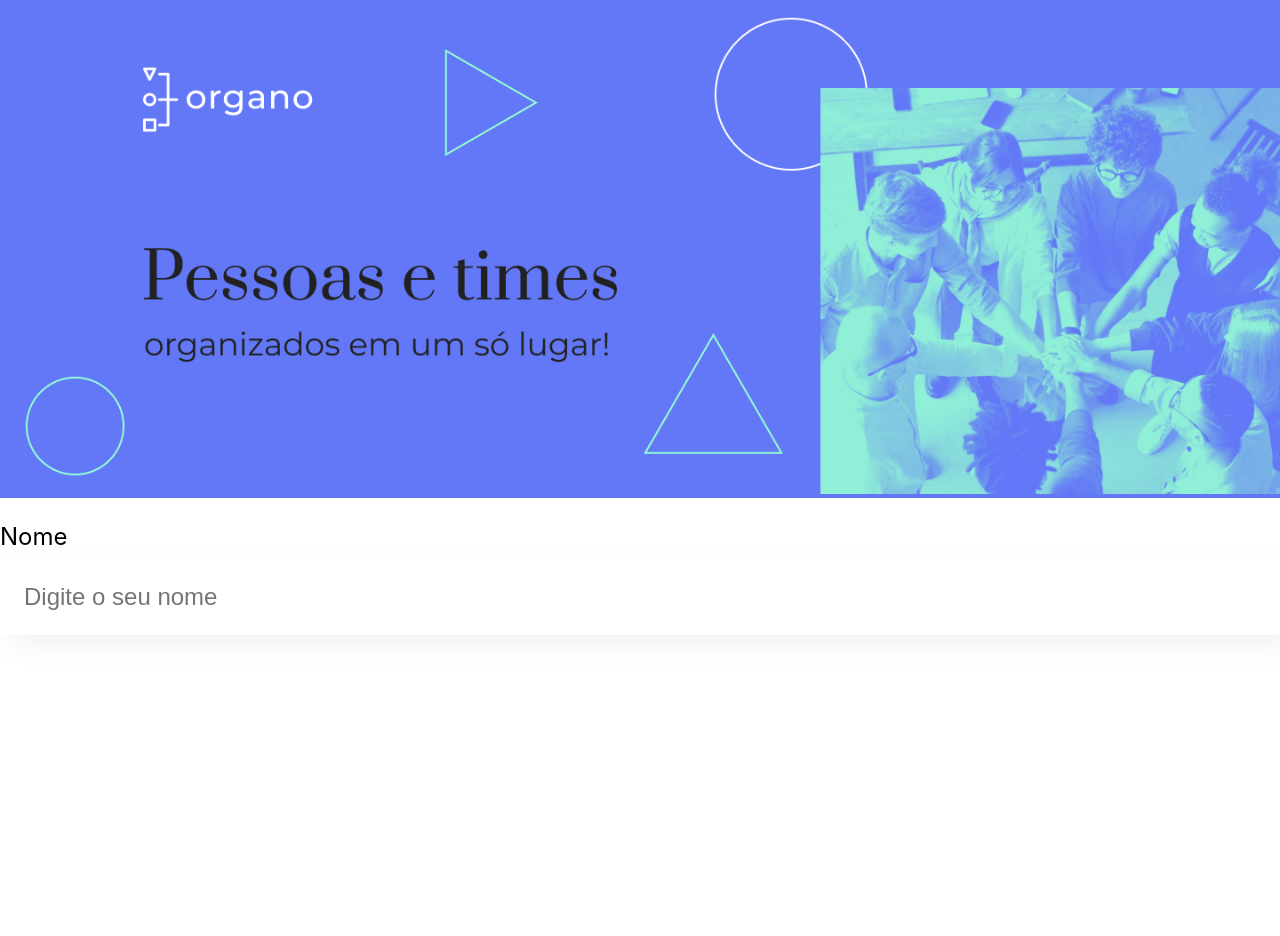
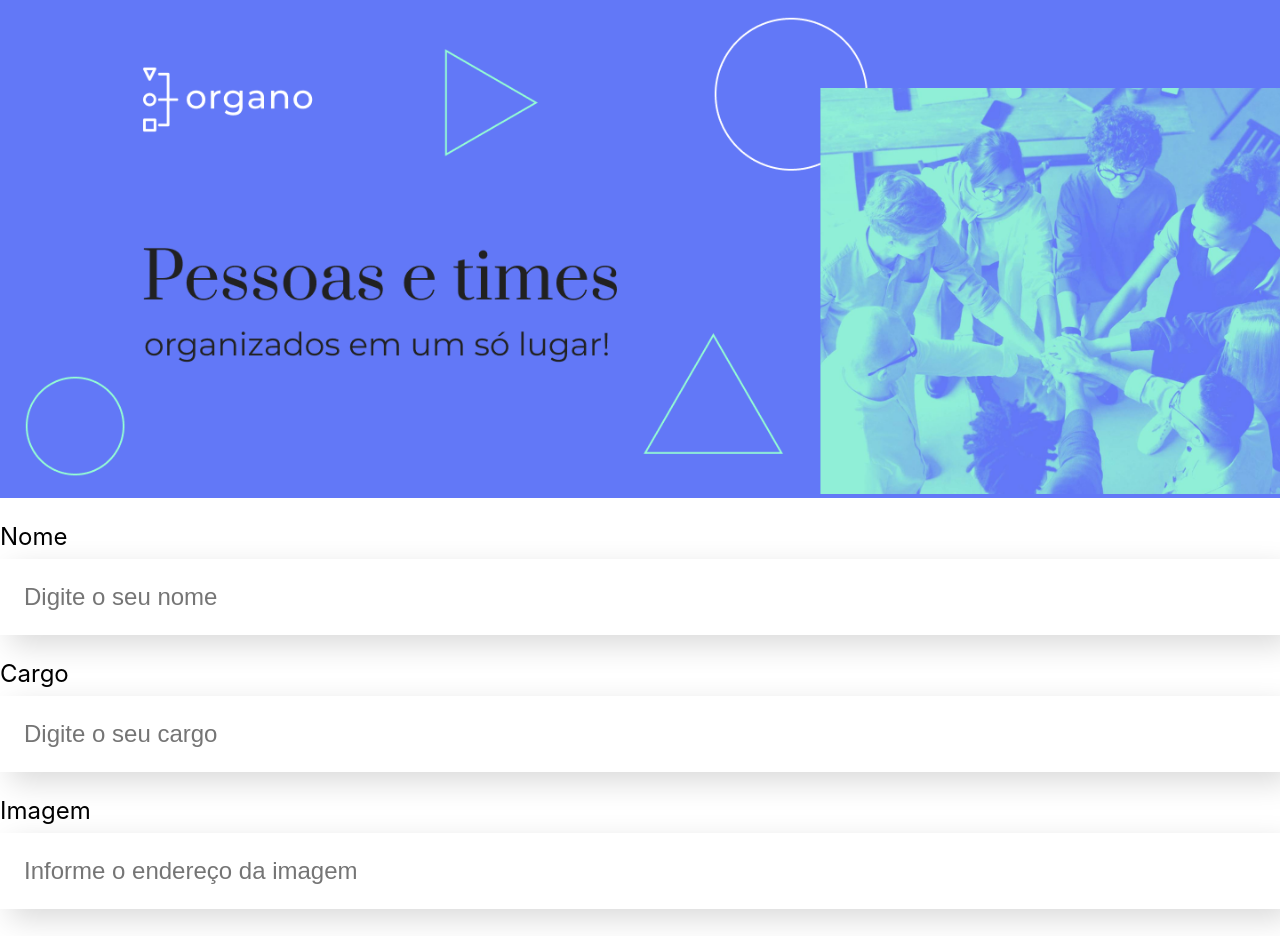
Before and after one commit to GuilhermeCostaDF/organo-react, a React (Create React App) app: page / in a window 1280 px wide. Shown: the top 936 px of the page. Before the commit the page ends 800 px from the top, so only its background shows below. Built offline with nearby package versions, Linux system fonts and the light colour scheme.

Commit message:
passando parametros para o componente

```diff
--- a/src/App.js
+++ b/src/App.js
@@ -6,7 +6,10 @@ function App() {
     <>
       <div className="App">
         <Banner />
-        <CampoTexto />
+        <CampoTexto label="Nome" placeHolder="Digite o seu nome" />
+        <CampoTexto label="Cargo" placeHolder="Digite o seu cargo" />
+        <CampoTexto label="Imagem" placeHolder="Informe o endereço da imagem" />
+        <CampoTexto label="Time" />
       </div>
     </>
   );
--- a/src/componentes/CampoTexto/CampoTexto.css
+++ b/src/componentes/CampoTexto/CampoTexto.css
@@ -10,7 +10,7 @@
 
 .campo-texto input {
   background-color: #fff;
-  box-shadow: 10px 10px 30px rgba(0, 0, 0, 0.06);
+  box-shadow: 10px 10px 30px rgba(0, 0, 0, 0.15);
   width: 100%;
   border: none;
   font-size: 24px;
--- a/src/componentes/CampoTexto/index.js
+++ b/src/componentes/CampoTexto/index.js
@@ -1,10 +1,10 @@
 import "./CampoTexto.css";
 
-const CampoTexto = () => {
+const CampoTexto = ({ label, placeHolder }) => {
   return (
     <div className="campo-texto">
-      <label>Nome</label>
-      <input placeholder="Digite o seu nome" />
+      <label>{label}</label>
+      <input placeholder={placeHolder} />
     </div>
   );
 };
```
